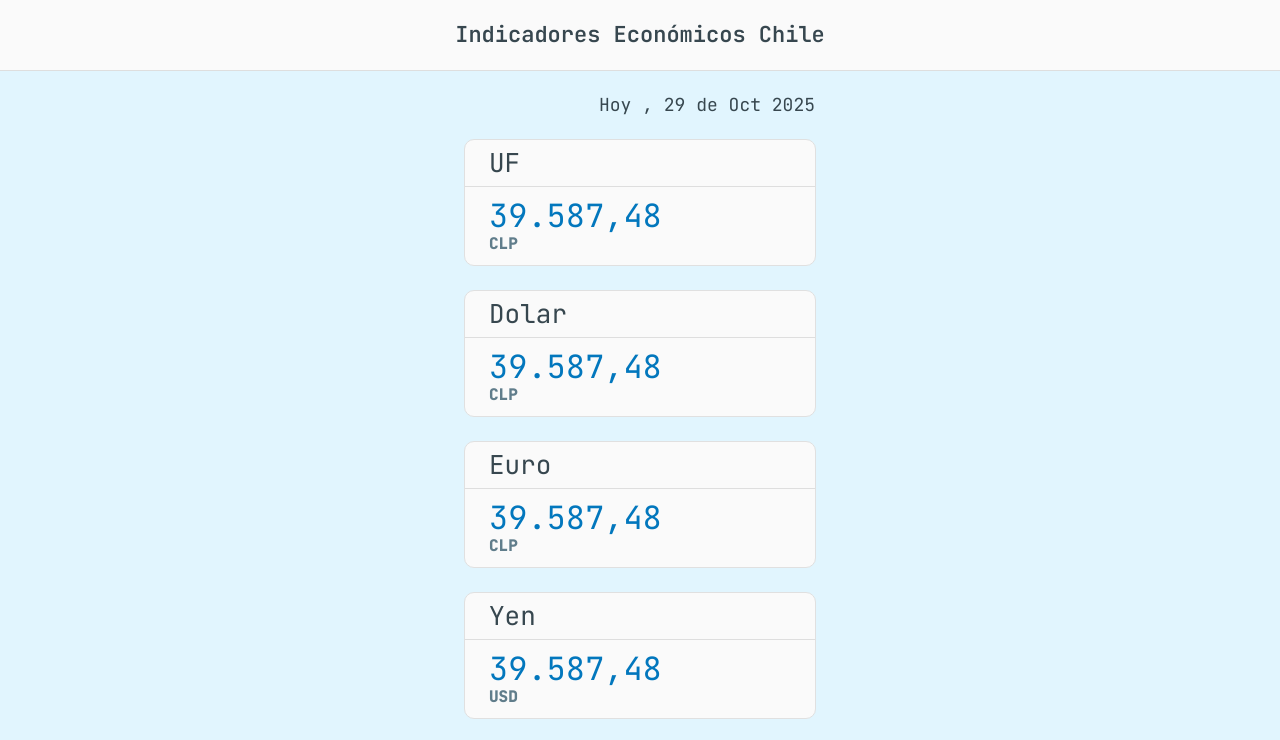
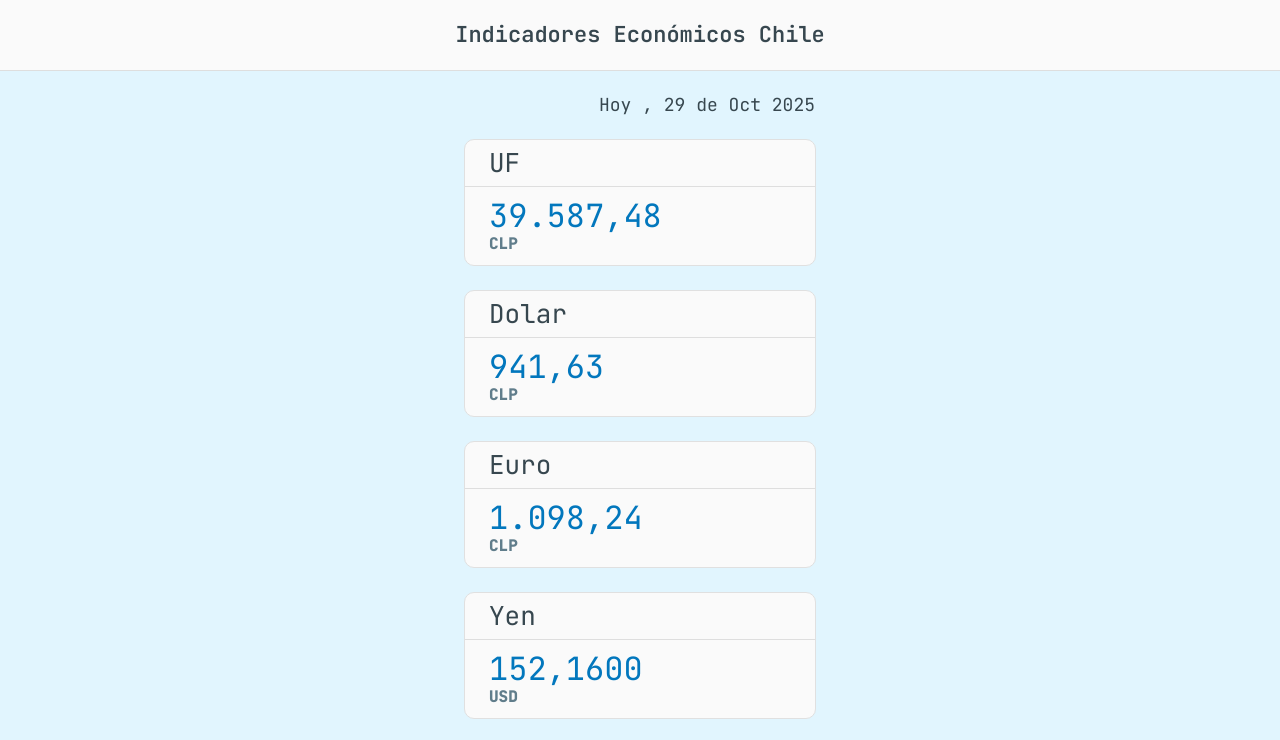
Before and after one commit to carlos-sweb/scrapy-indicadores, a plain HTML site: page www/index.html in a window 1280 px wide. Shown: the top 740 px of the page. Drawn offline with nearby package versions, Linux system fonts and the light colour scheme.

Commit message:
update value index.html

```diff
--- a/www/index.html
+++ b/www/index.html
@@ -142,9 +142,6 @@
 	<section class="navbar">
 			<p>Indicadores Económicos Chile</p>
 	</section>
-
-
-
 		<div class="card-hidden">
 			<div class="header-card-hidden">
 				<span class="title">Hoy , 29 de Oct 2025</span>
@@ -167,7 +164,7 @@
 			</div>
 
 			<div class="body-card">
-				<span class="price">39.587,48</span><br>
+				<span class="price">941,63</span><br>
 				<span class="money-type">CLP</span>
 			</div>
 		</div>
@@ -177,7 +174,7 @@
 				<span class="title">Euro</span>
 			</div>
 			<div class="body-card">
-				<span class="price">39.587,48</span><br>
+				<span class="price">1.098,24</span><br>
 				<span class="money-type">CLP</span>
 			</div>
 		</div>
@@ -187,7 +184,7 @@
 				<span class="title">Yen</span>
 			</div>
 			<div class="body-card">
-				<span class="price">39.587,48</span><br>
+				<span class="price">152,1600</span><br>
 				<span class="money-type">USD</span>
 			</div>
 		</div>
```
